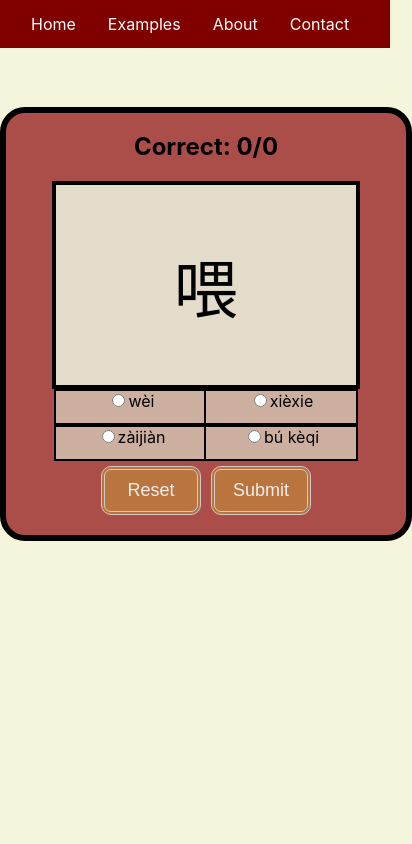
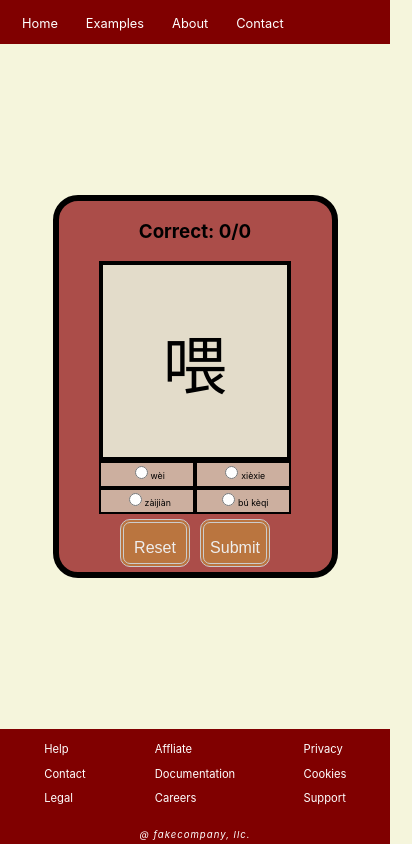
Before and after one commit to ProgrammerSteve/chinese_language_training, a React (Create React App) app: page / in a window 390 px wide. Shown: the whole page, 412 px wide, since content can reach past the window. Built offline with nearby package versions, Linux system fonts and the light colour scheme.

Commit message:
fixing sizing of divs for more responsiveness

```diff
--- a/src/App.css
+++ b/src/App.css
@@ -1,3 +1,13 @@
 body{
   background-color: beige;
+  height:100%;
+  width: 100%;
 }
+
+.middlediv{
+  height:100%;
+  width: 100%;
+  display: flex;
+  flex-direction: column;
+  justify-content: space-between;
+}
--- a/src/App.js
+++ b/src/App.js
@@ -1,8 +1,9 @@
 import './App.css';
 import Home from './Home.js'
 import NavComponent from './BaseComponents/NavComponent.js';
+import FooterComponent from './BaseComponents/FooterComponent.js';
 import React, {Component} from 'react';
-
+//https://mandarin-hsk1-training.herokuapp.com/
 
 import {
   BrowserRouter as Router,
@@ -14,44 +15,28 @@ import {
 
 function App() {
   return (
-
-
     <Router>
       <div class="masterdiv">
-
-
-
-
         <div class="middlediv">
-
-
-
-
 
           <div>
              <NavComponent/>
           </div>
 
+          <div>
           <Routes>
             <Route path="/Examples" element={<p>Example Component</p>}/>
             <Route path="/About" element={<p>about</p>}/>
             <Route path="/Contact" element={<p>contact</p>}/>
             <Route path="/" element={<Home/>}/>
           </Routes>
+          </div>
 
           <div>
-
+             <FooterComponent/>
           </div>
 
-
-
-
-
-
         </div>
-
-
-
       </div>
     </Router>
 
--- a/src/BaseComponents/FooterComponent.css
+++ b/src/BaseComponents/FooterComponent.css
@@ -1,6 +1,11 @@
 
 
-
+.footermasterdiv{
+	display: flex;
+	flex-direction: column;
+	justify-content: space-between;
+	width: 100%;
+}
 
 
 .footerdiv{
@@ -8,7 +13,7 @@
 	height: 100px;
 	display: grid;
 	grid-template-columns: 1fr 1fr 1fr;
-	background-color: #324E7B;
+	background-color: maroon;
 }
 
 .footerdiv2{
@@ -16,10 +21,10 @@
 	height: 15px;
 	display: grid;
 	justify-content: center;
-	background-color: #324E7B;
+	background-color: maroon;
 }
 
-.col1,.col2,.col3{
+.footercol1,.footercol2,.footercol3{
 	margin: 10% 0px;
 	display: grid;
 	justify-content: center;
@@ -28,7 +33,7 @@
 .footerword{
 	color: white;
 	margin:0px;
-	font-size: 0.8rem;
+	font-size: 0.7rem;
 }
 
 .footerllc{
--- a/src/BaseComponents/FooterComponent.js
+++ b/src/BaseComponents/FooterComponent.js
@@ -5,28 +5,28 @@ import './FooterComponent.css';
 const Home=()=>{
 
 	return(
-		<div>
+		<div className='footermasterdiv'>
 			<div className="footerdiv">
-				<div className="col1">
+				<div className="footercol1">
 					<p className="footerword">Help</p>
 					<p className="footerword">Contact</p>
 					<p className="footerword">Legal</p>
 				</div>
 
-				<div className="col2">
+				<div className="footercol2">
 					<p className="footerword">Affliate</p>
 					<p className="footerword">Documentation</p>
 					<p className="footerword">Careers</p>
 				</div>
 
-				<div className="col3">
+				<div className="footercol3">
 					<p className="footerword">Privacy</p>
 					<p className="footerword">Cookies</p>
 					<p className="footerword">Support</p>
 				</div>
 			</div>
 			<div className="footerdiv2">
-				<p className="footerllc">@ DavesRenovations, llc.</p>
+				<p className="footerllc">@ fakecompany, llc.</p>
 			</div>
 		</div>
 
--- a/src/BaseComponents/NavComponent.css
+++ b/src/BaseComponents/NavComponent.css
@@ -1,43 +1,55 @@
-@media all and (min-width: 551px){
+
+.navclass{
+	width:100%;
+	height: 100%;
+
+}
 .navpoints{
 	margin:0;
 	padding:0;
 	overflow: hidden;
 	background-color: maroon;
 	list-style-type: none;
+
+
+	display: flex;
+	justify-content: start;
 }
 
-	li{
-		font-size: 20px;
-		padding:10px;
+
+
+
+
+
+
+#navoption{
 	background-color: maroon;
-		float:left;
-	}
-
-	li a{
+	color: white;
+	text-align: center;
+	padding: 12px 14px;
 	text-decoration: none;
 }
 
-	li:hover{
-		background-color: grey;
+#navoption a{
+	text-decoration: none;
 }
 
-	li:first-child{
-		margin-left: 50px;
+#navoption:hover{
+	background-color: rgb(162, 97, 97);
 }
 
-	#navoption{
-	  display: block;
-	  color: white;
-	  text-align: center;
-	  padding: 14px 16px;
-	  text-decoration: none;
+#navoption:first-child{
+	margin-left: 0.5em;
 }
+
+
 
 /*Anchor Tags*/
 a{
 	text-decoration: none;
 	color:white;
+	font-size: 0.8rem;
+	line-height: 12px;
 }
 a:visited{
 	text-decoration: none;
@@ -51,62 +63,3 @@
 	text-decoration: none;
 	color:white;
 }
-}
-
-
-
-
-@media all and (max-width: 550px){
-	.navpoints{
-		margin:0;
-		padding:0;
-		overflow: hidden;
-		background-color: maroon;
-		list-style-type: none;
-	}
-
-	li{
-		font-size: 16px;
-		padding:10px;
-		background-color: maroon;
-		float:left;
-	}
-
-	li a{
-		text-decoration: none;
-	}
-
-	li:hover{
-		background-color: grey;
-	}
-
-	li:first-child{
-		margin-left: 15px;
-	}
-
-	#navoption{
-	  display: block;
-	  color: white;
-	  text-align: center;
-	  padding: 14px 16px;
-	  text-decoration: none;
-	}
-
-	/*Anchor Tags*/
-	a{
-		text-decoration: none;
-		color:white;
-	}
-	a:visited{
-		text-decoration: none;
-		color:white;
-	}
-	a:active{
-		text-decoration: none;
-		color:white;
-	}
-	a:hover{
-		text-decoration: none;
-		color:white;
-	}
-}
--- a/src/Home.css
+++ b/src/Home.css
@@ -1,10 +1,10 @@
-.mainContainer{
+/* .homeMainContainer{
 	position: relative;
 	display:grid;
 	justify-content: center;
 	text-align: center;
 	width:400px;
-	height:50%;
+	height:75%;
 	background-color: #ab4d49;
 	margin-top: 15%;
 	padding-bottom: 15px;
@@ -12,34 +12,83 @@
 	border: 0.4rem solid black;
 	border-radius: 25px;
 
+} */
+
+
+
+
+
+
+
+
+.homeMainContainer{
+	position: relative;
+	display:grid;
+	place-items: center;
+	background-color: #ab4d49;
+	margin-inline:auto;
+	text-align: center;
+	border: 0.4rem solid black;
+
+
+	width:max(200px,min(350px,70%));
+	border-radius: 25px;
 }
+
+#selectiondiv{
+	height: 100%;
+	width: 100%;
+}
+
+
 #char{
-	font-size: 4rem;
-	width:300px;
-	height:200px;
 	display: grid;
 	align-content: center;
-	margin-inline: auto;
+	box-sizing:border-box;
 	border: 0.25rem solid black;
 	background-color: #e3dcca;
+	margin-inline:auto;
 
+	font-size: 4em;
+
+
+	width:max(150px,min(280px,70%));
+
+	height:200px;
 }
 
 .choices {
     border: 2px solid black;
-    height: 2em;
-    width:100%;
-    background-color: #ccaf9f;
+	background-color: #ccaf9f;
+	box-sizing:border-box;
+	display: flex-inline;
+
+
+    height: 3em;
+	vertical-align:middle;
+	line-height: 0.55em;
+	font-size: 0.55em;
+    width:50%;
 }
 
 
 .formDiv{
+	/* display:grid;
+	grid-template-columns: 1fr 1fr; */
+	box-sizing:border-box;
+	display:flex;
+	flex-wrap: wrap;
+	margin-inline:auto;
 
-	display:grid;
-	width:300px;
-	margin-left: 0.125rem;
-	grid-template-columns: 1fr 1fr;
+	width:max(150px,min(280px,70%));
 }
+
+
+
+
+
+
+
 
 img{
 	position: absolute;
@@ -52,22 +101,31 @@ img{
 	width: auto;
 }
 
-button{
+
+
+
+
+
+
+
+#reset, #submit{
     display: inline-block;
     background-color: #ba753f;
+	color: #eeeeee;
+	cursor: pointer;
+	text-align: center;
+	transition: all 0.2s;
+
     border-radius: 10px;
     border: 4px double #cccccc;
-    color: #eeeeee;
-    text-align: center;
-    font-size: 18px;
-    padding: 10px;
-    width: 100px;
-    transition: all 0.2s;
-    cursor: pointer;
+    width:max(70px,min(100px,25%));
+	font-size: 1em;
+	height: clamp(33px,48px,48px) ;
+	line-height: clamp(33px,48px,48px) ;
     margin: 5px;
 }
 
-button:hover{
+#reset:hover, #submit:hover{
 	background-color:#9c7859;
     color: #eeeeee;
 
--- a/src/Home.js
+++ b/src/Home.js
@@ -3,11 +3,6 @@ import './Home.css';
 import {Characters} from "./Characters.js";
 
 let max=Object.keys(Characters).length;
-
-
-
-
-
 
 const handleSubmitForm=(e,state)=>{
 	e.preventDefault();
@@ -76,12 +71,6 @@ const possibilitySet=[
 	[3,0,2,1]
 ];
 
-
-
-
-
-
-
 const initialState={
 	correct:0,
 	total:0,
@@ -136,9 +125,6 @@ const reducer=(state,action)=>{
 };
 
 
-
-
-
 //onClick={() => dispatch({type: 'action', payload:''})}
 const Home=()=>{
 	const [state, dispatch] = useReducer(reducer, initialState);
@@ -146,8 +132,6 @@ const Home=()=>{
 	let nums =[num,null,null,null];
 	getInt(Characters, nums);
 	let set=possibilitySet[state.rand];
-	console.log(nums);
-
 
 	var inputElements = [];
 	for (var i = 0; i < 4; i++) {
@@ -166,38 +150,60 @@ const Home=()=>{
 				<label for="choices">{Characters[z].Pronounciation}</label>
 			</div>
     	);
-
 	}
-	console.log(state);
 
 	return(
-		<div className ="mainContainer">
-			<h2>Correct: {state.correct}/{state.total}</h2>
+		<div className ="homeMainContainer">
 
 
 
+						<div id="info">
+							<h3>Correct: {state.correct}/{state.total}</h3>
+						</div>
 						{/*<img src="checkmark.png" alt="check"/>*/}
 
 
 
 
-			<div>
-				<div id="char"><p>{Characters[nums[0]].Character}</p></div>
+						<div id="selectiondiv">
+
+
+							<div id="char">
+								<p>{Characters[nums[0]].Character}</p>
+							</div>
+
+
 							<div>
 								<form onSubmit={(e)=>handleSubmitForm(e,state)?dispatch({type: 'correctAnswer'}):dispatch({type: 'wrongAnswer'})}>
+
+
 									<div className="formDiv">{inputElements}</div>
-						<div>
+
+
+
+									<div id="buttoncontainerdiv">
 										<button
 										type="button"
+										id="reset"
 										onClick={()=>dispatch({type: 'reset'})}
 										>
 											Reset
 										</button>
-							<button >Submit</button>
+
+
+										<button id="submit" >Submit</button>
 									</div>
+
+
+
 								</form>
 							</div>
+
+
+
+
 						</div>
+
 		</div>
 	);
 }
--- a/src/index.css
+++ b/src/index.css
@@ -1,3 +1,6 @@
+
+
+/* @media only screen and (orientation:landscape) {
 body {
   margin: 0;
   font-family: -apple-system, BlinkMacSystemFont, 'Segoe UI', 'Roboto', 'Oxygen',
@@ -5,9 +8,48 @@ body {
     sans-serif;
   -webkit-font-smoothing: antialiased;
   -moz-osx-font-smoothing: grayscale;
+  height: 100vw;
+  width: 100hw;
+  transform: rotate(90deg);
 }
 
 code {
   font-family: source-code-pro, Menlo, Monaco, Consolas, 'Courier New',
     monospace;
 }
+
+html, body, #root, #root>div{
+  height: 100%;
+  width: 100%;
+}
+} */
+
+
+
+
+/*
+@media only screen and (orientation:portrait) { */
+
+  body {
+    margin: 0;
+    font-family: -apple-system, BlinkMacSystemFont, 'Segoe UI', 'Roboto', 'Oxygen',
+      'Ubuntu', 'Cantarell', 'Fira Sans', 'Droid Sans', 'Helvetica Neue',
+      sans-serif;
+    -webkit-font-smoothing: antialiased;
+    -moz-osx-font-smoothing: grayscale;
+    /* height: 100vw;
+    width: 100hw;
+    transform: rotate(90deg); */
+  }
+
+  code {
+    font-family: source-code-pro, Menlo, Monaco, Consolas, 'Courier New',
+      monospace;
+  }
+
+  html, body, #root, #root>div{
+    height: 100%;
+    width: 100%;
+  }
+
+  /* } */
```
Lines whose indentation alone changed are shown as unchanged.
